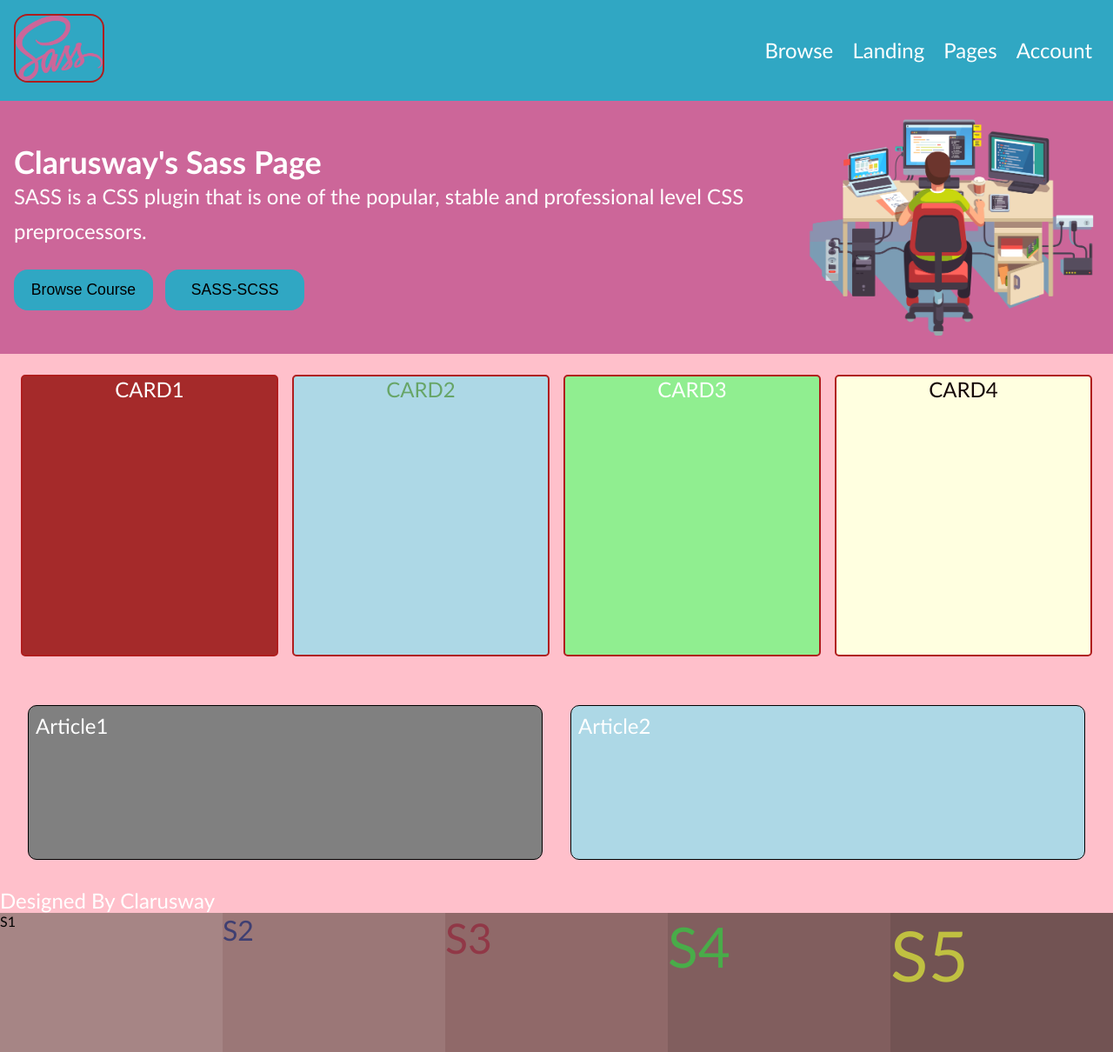
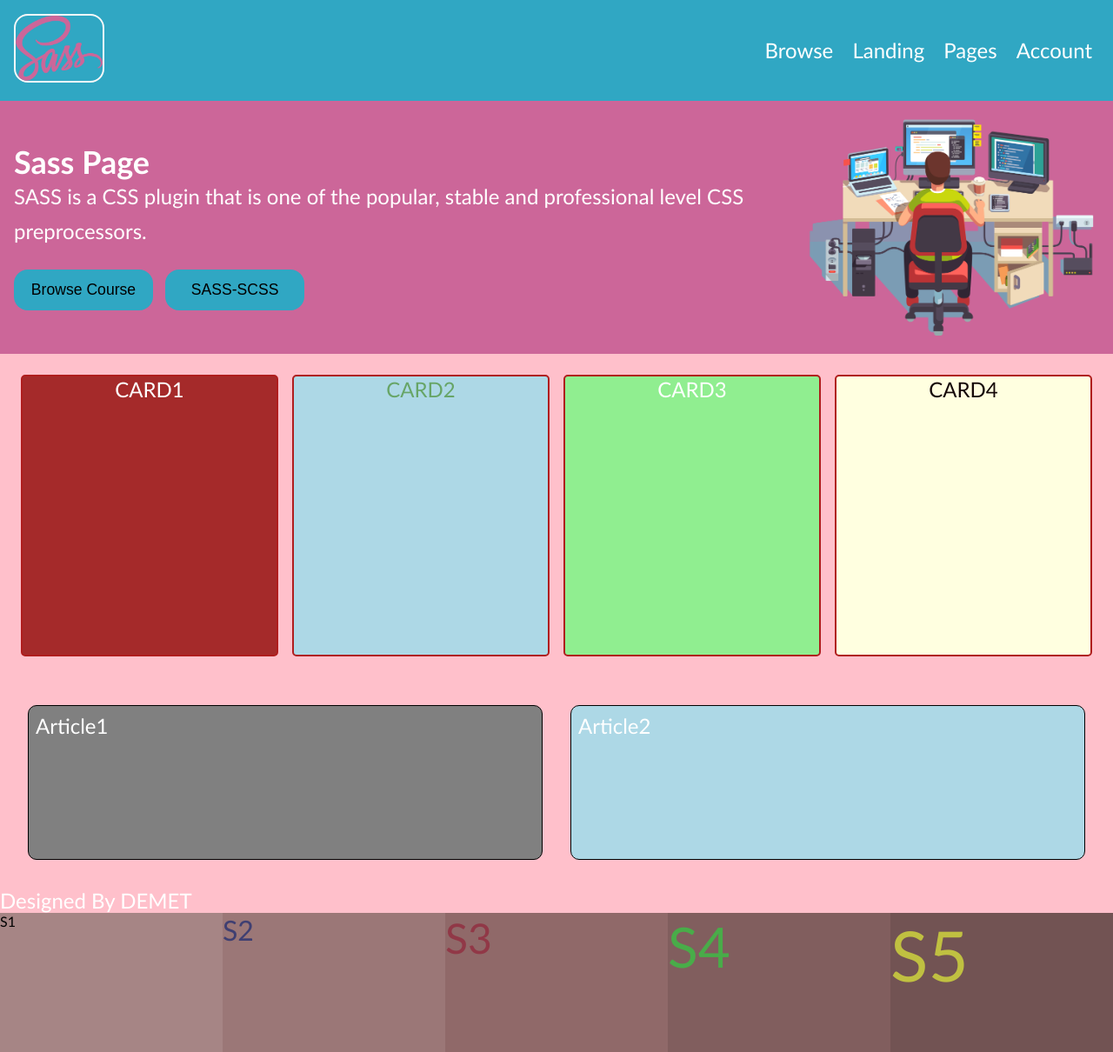
Before and after one commit to yaserdemet/sass-intro, a plain HTML site: page index.html in a window 1280 px wide. Shown: the whole page at 87% size. Drawn offline with Linux system fonts and the light colour scheme.

Commit message:
minor changes

```diff
--- a/index.html
+++ b/index.html
@@ -1,12 +1,17 @@
 <!DOCTYPE html>
 <html lang="en">
+
 <head>
     <meta charset="UTF-8">
     <meta http-equiv="X-UA-Compatible" content="IE=edge">
     <meta name="viewport" content="width=device-width, initial-scale=1.0">
+    <link rel="shortcut icon"
+        href="./images/daha-duzenli-ve--izli-css-yazmanini-anahtari-sass-baslarken-4ec1ad0ce34be958f0ac.png"
+        type="image/x-icon">
     <link rel="stylesheet" href="style.css">
-    <title>Document</title>
+    <title>SASS INTRO</title>
 </head>
+
 <body>
     <header>
         <div><img src="./images/sass.png" alt=""></div>
@@ -22,7 +27,7 @@
     <main>
         <section class="banner">
             <article>
-          <h2>Clarusway's Sass Page</h2>
+                <h2>Sass Page</h2>
                 <p>SASS is a CSS plugin that is one of the popular, stable and
                     professional level CSS preprocessors.</p>
                 <div class="buttons">
@@ -45,7 +50,7 @@
 
     </main>
     <footer class="footer">
-    Designed By Clarusway
+        Designed By DEMET
         <div class="social-icons">
             <div class="social1">S1</div>
             <div class="social2">S2</div>
@@ -56,4 +61,5 @@
         </div>
     </footer>
 </body>
+
 </html>
--- a/style.css
+++ b/style.css
@@ -18,7 +18,7 @@ header {
   align-items: center;
 }
 header img {
-  border: 2px solid rgb(175, 29, 29);
+  border: 2px solid rgb(250, 248, 248);
   border-radius: 1rem;
   width: 100px;
 }
@@ -112,7 +112,8 @@ main img {
   display: flex;
   padding: 1rem;
 }
-.articles .article1, .articles .article2 {
+.articles .article1,
+.articles .article2 {
   width: 50%;
   background-color: gray;
   border-radius: 10px;
```
Also changed, not shown: images/daha-duzenli-ve--izli-css-yazmanini-anahtari-sass-baslarken-4ec1ad0ce34be958f0ac.png (added). Lines whose indentation alone changed are shown as unchanged.
